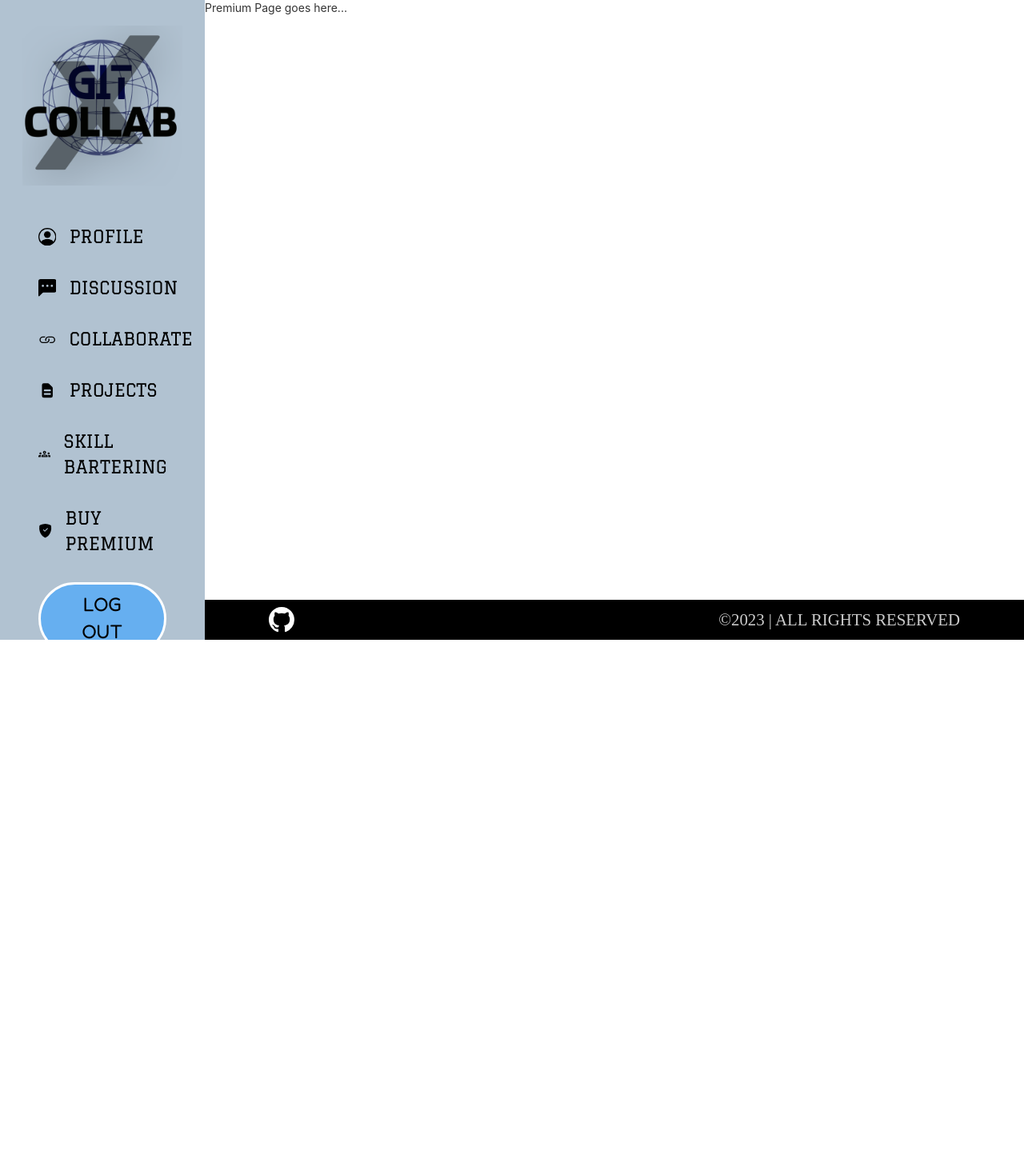
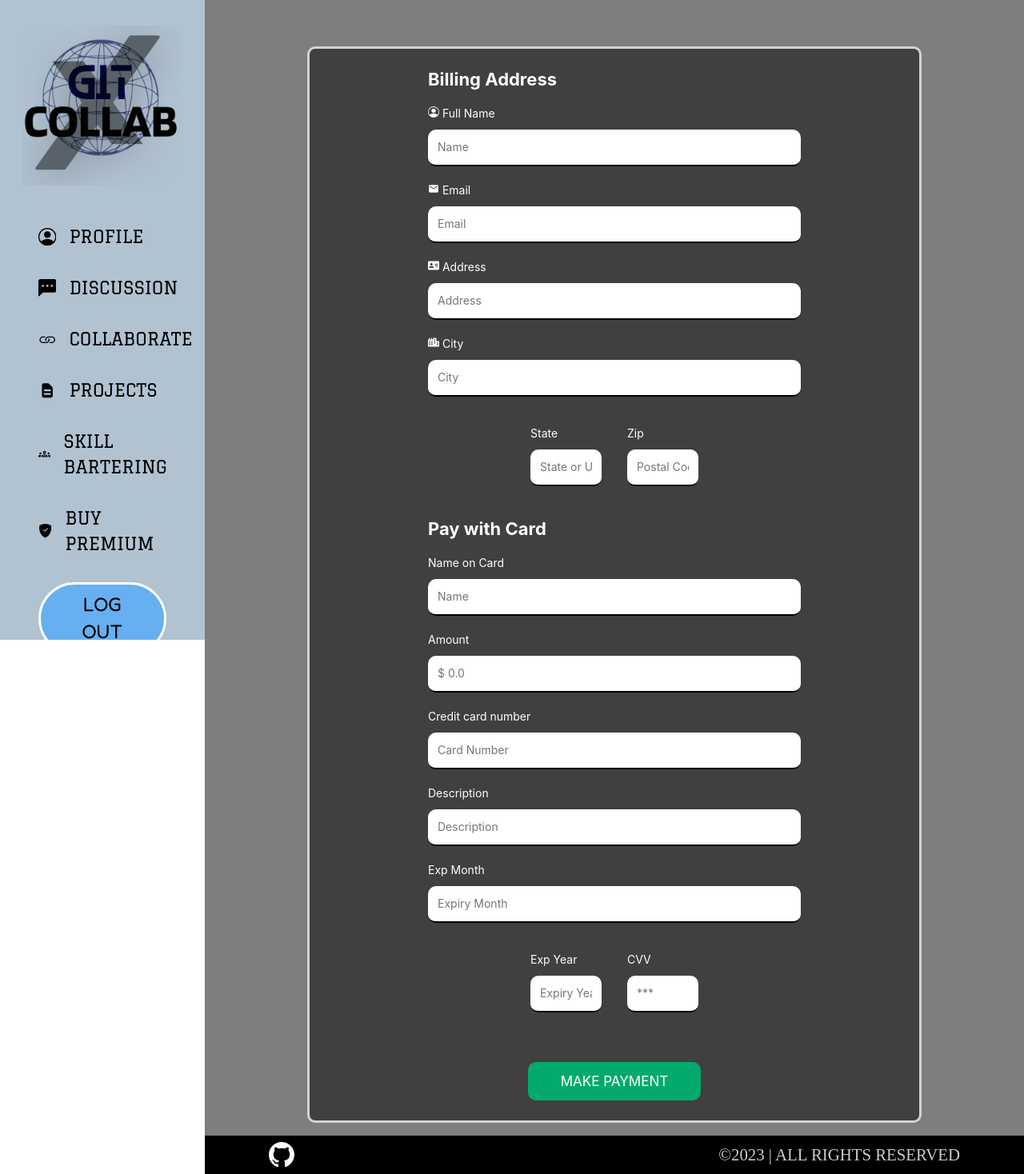
Before and after one commit to PekaVengers/GitCollabX, a React (Vite) app in the folder client/: page /premium in a window 1280 px wide. Shown: the whole page at 80% size. Before the commit the page ends 800 px from the top, so only its background shows below. Built offline with nearby package versions, Linux system fonts and the light colour scheme; a web font is replaced by a local one.

Commit message:
Premium page

```diff
--- a/client/src/pages/Premium.jsx
+++ b/client/src/pages/Premium.jsx
@@ -1,7 +1,132 @@
+
 import "../styles/Premium.css";
+import { BsPersonCircle } from "react-icons/bs";
+import { MdEmail } from "react-icons/md";
+import { FaAddressCard, FaCity } from "react-icons/fa";
 
-export default function Premium() {
-  return <div className="premium-page">
-    Premium Page goes here...
-  </div>
-}
+const Premium = () => {
+  return (
+    <div className="row">
+      <div className="col-75">
+        <div className="container">
+          <form method="post" className="paymentForm">
+            <div className="row">
+              <div className="col-50">
+                <h4 className="headText">Billing Address</h4>
+                <label htmlFor="fname">
+                  <BsPersonCircle /> Full Name
+                </label>
+                <input
+                  type="text"
+                  id="fname"
+                  name="firstname"
+                  placeholder="Name"
+                />
+                <label htmlFor="email">
+                  <MdEmail /> Email
+                </label>
+                <input
+                  type="text"
+                  id="email"
+                  name="email"
+                  placeholder="Email"
+                />
+                <label htmlFor="adr">
+                  <FaAddressCard /> Address
+                </label>
+                <input
+                  type="text"
+                  id="adr"
+                  name="address"
+                  placeholder="Address"
+                />
+                <label htmlFor="city">
+                  <FaCity /> City
+                </label>
+                <input type="text" id="city" name="city" placeholder="City" />
+
+                <div className="row">
+                  <div className="col-50">
+                    <label htmlFor="state">State</label>
+                    <input
+                      type="text"
+                      id="state"
+                      name="state"
+                      placeholder="State or UT"
+                    />
+                  </div>
+                  <div className="col-50">
+                    <label htmlFor="zip">Zip</label>
+                    <input
+                      type="text"
+                      id="zip"
+                      name="zip"
+                      placeholder="Postal Code"
+                    />
+                  </div>
+                </div>
+              </div>
+
+              <div className="col-50">
+                <h4 className="headText">Pay with Card</h4>
+                <label htmlFor="cname">Name on Card</label>
+                <input
+                  type="text"
+                  id="cname"
+                  name="cardname"
+                  placeholder="Name"
+                />
+                <label htmlFor="cname">Amount</label>
+                <input
+                  type="text"
+                  id="cname"
+                  name="amount"
+                  placeholder="$ 0.0"
+                />
+                <label htmlFor="ccnum">Credit card number</label>
+                <input
+                  type="text"
+                  id="cname"
+                  name="cardname"
+                  placeholder="Card Number"
+                />
+                <label htmlFor="ccnum">Description</label>
+                <input
+                  type="text"
+                  id="ccnum"
+                  name="cardnumber"
+                  placeholder="Description"
+                />
+                <label htmlFor="expmonth">Exp Month</label>
+                <input
+                  type="text"
+                  id="expmonth"
+                  name="expmonth"
+                  placeholder="Expiry Month"
+                />
+                <div className="row">
+                  <div className="col-50">
+                    <label htmlFor="expyear">Exp Year</label>
+                    <input
+                      type="text"
+                      id="expyear"
+                      name="expyear"
+                      placeholder="Expiry Year"
+                    />
+                  </div>
+                  <div className="col-50">
+                    <label htmlFor="cvv">CVV</label>
+                    <input type="text" id="cvv" name="cvv" placeholder="***" />
+                  </div>
+                </div>
+              </div>
+            </div>
+            <input type="submit" value="MAKE PAYMENT" className="btn" />
+          </form>
+        </div>
+      </div>
+    </div>
+  );
+};
+
+export default Premium;
--- a/client/src/styles/Premium.css
+++ b/client/src/styles/Premium.css
@@ -0,0 +1,93 @@
+
+*{
+    box-sizing: border-box;
+  }
+
+  .outlet-content{
+    background-color: #7E7E7E;
+  }
+
+  .row {
+    display: flex;
+    flex-wrap: wrap;
+    margin: 1rem 7rem;
+  }
+
+  .col-50 {
+    flex: 50%;
+  }
+
+  .col-75 {
+    flex: 75%;
+  }
+
+  .col-50,
+  .col-75 {
+    padding: 0 16px;
+  }
+
+  .container {
+    background-color: #413F3F;
+    padding: 5px 20px 15px 20px;
+    border: 0.2rem solid lightgrey;
+    border-radius: .625rem;
+    margin-top: 2.6rem;
+    color: #fff;
+  }
+
+  .paymentForm{
+    display: flex;
+    justify-content: center;
+    flex-direction: column;
+    align-items: center;
+
+  }
+
+  input[type=text] {
+    width: 100%;
+    margin-bottom: 20px;
+    padding: 12px;
+    border: 0px;
+    border-bottom: 2px solid black;
+    border-radius: .625rem;
+  }
+
+  input[type=submit]{
+    border-radius: .625rem;
+    width: 30%;
+    justify-self: center;
+  }
+
+  label {
+    margin-bottom: 10px;
+    display: block;
+  }
+
+  .headText{
+    margin-bottom: 1rem;
+  }
+
+  .btn {
+    background-color: #04AA6D;
+    color: white;
+    padding: 12px;
+    margin: 10px 0;
+    border: none;
+    width: 100%;
+    border-radius: 3px;
+    cursor: pointer;
+    font-size: 17px;
+  }
+
+  .btn:hover {
+    background-color: #45a049;
+  }
+
+  @media (max-width: 800px) {
+    .row {
+      flex-direction: column-reverse;
+    }
+    .col-25 {
+      margin-bottom: 20px;
+    }
+  }
```
